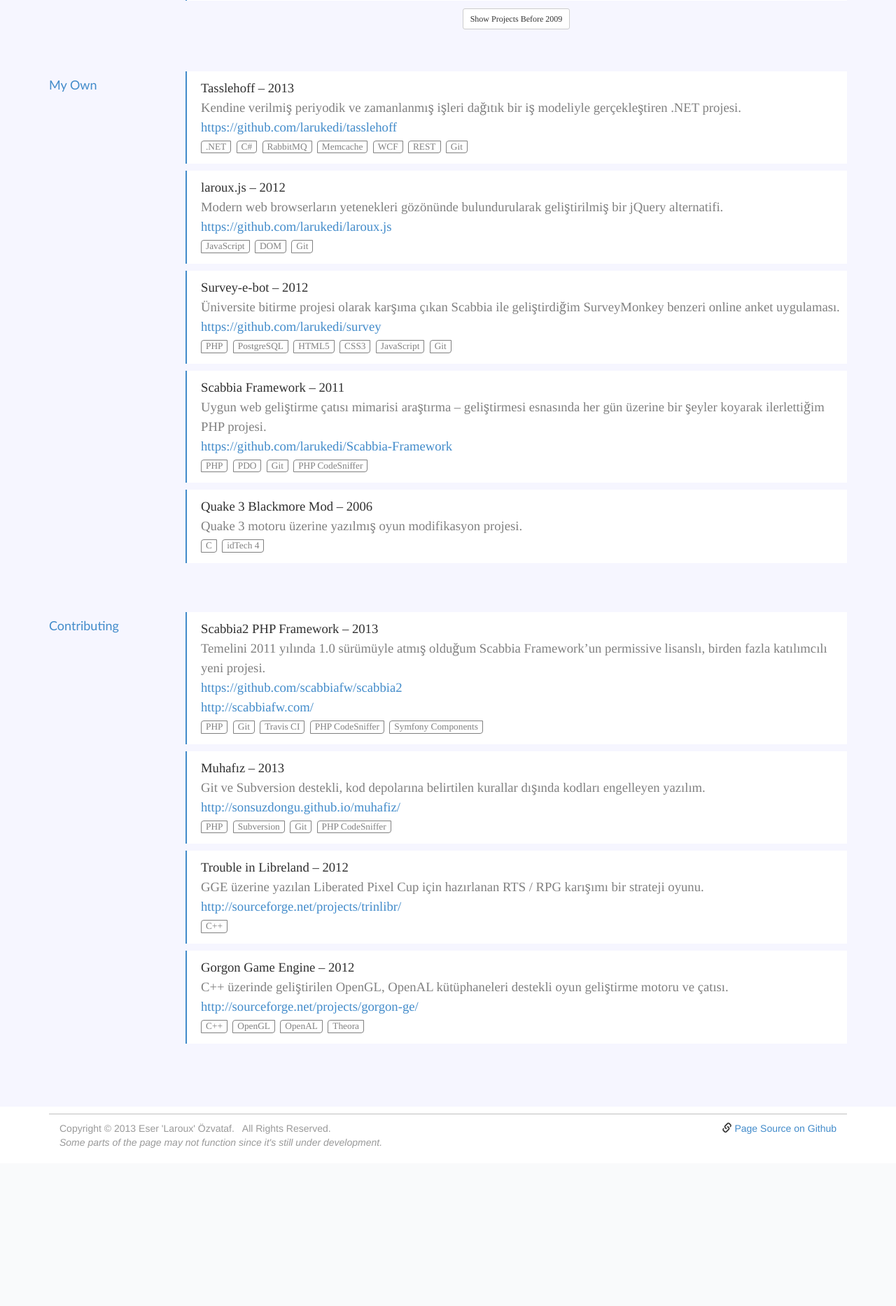
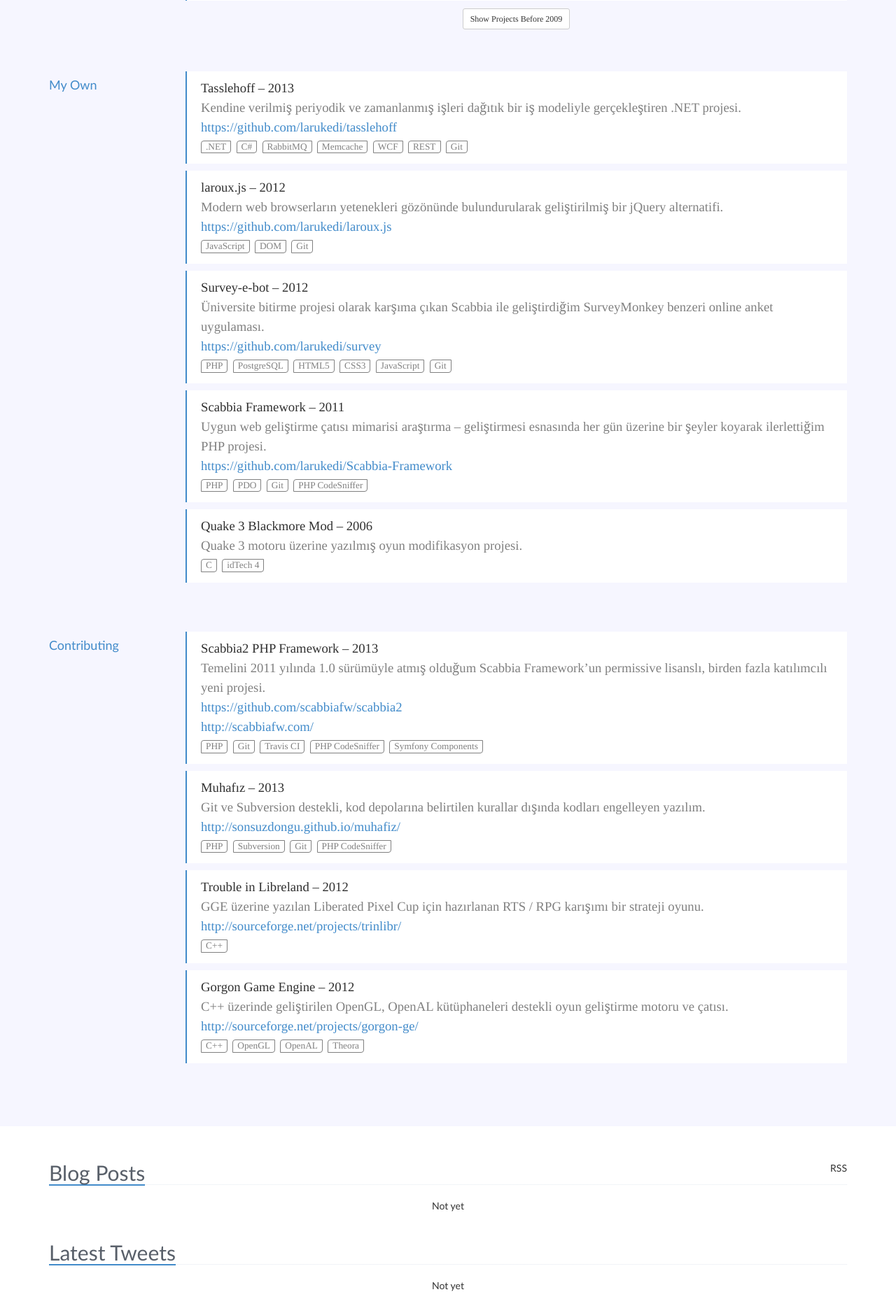
Before and after one commit to eser/personal-homepage, a PHP site: page / in a window 1280 px wide. Shown: the part 4444-6311 px from the top of the page at 70% size. Before the commit the page ends 6085 px from the top, so only its background shows below. Run offline with PHP 8.4, Linux system fonts and the light colour scheme.

Commit message:
* typography fixes. * missing sections.

```diff
--- a/assets/css/style.css
+++ b/assets/css/style.css
@@ -96,8 +96,11 @@ body {
     background-color: #F6F6FF;
 }
 
+body, h1, h2, h3, h4, h5, h6, .h1, .h2, .h3, .h4, .h5, .h6 {
+    font-family: 'Lato', 'Helvetica', 'Arial', sans-serif !important;
+}
+
 .xheader {
-    font-family: 'Lato', 'Helvetica', 'Arial', sans-serif;
     border-bottom: 1px dotted #E4E9F0;
     margin: 40px 0px 20px 0px;
 }
@@ -112,10 +115,6 @@ body {
     display: inline-block;
     margin: 0 0 -2px 0;
     color: #585f69;
-}
-
-.xtitle {
-    font-family: 'Lato', 'Helvetica', 'Arial', sans-serif;
 }
 
 .xrow, .xtext, .xlist {
@@ -172,7 +171,7 @@ body {
 
 .p-item {
     margin: 0 0 10px 0;
-    padding: 10px 0 10px 20px;
+    padding: 10px 20px 10px 20px;
     border-left: 2px solid #428BCA;
     background: #FFFFFF;
 }
--- a/index.php
+++ b/index.php
@@ -25,12 +25,11 @@
                         <span class="icon-bar"></span>
                         <span class="icon-bar"></span>
                     </button>
-                    <a class="navbar-brand custom-navbar-brand xscroll-link" href="#">eser.ozvataf.com</a>
+                    <a class="navbar-brand custom-navbar-brand xscroll-link" href="#body">eser.ozvataf.com</a>
                 </div>
 
                 <div class="navbar-collapse collapse">
                     <ul class="nav navbar-nav">
-                        <li class="active"><a href="#body" class="xscroll-link">Frontpage</a></li>
                         <li class="dropdown">
                             <a href="#" class="dropdown-toggle" data-toggle="dropdown">About <b class="caret"></b></a>
                             <ul class="dropdown-menu">
@@ -328,10 +327,10 @@
                         <div class="col-xs-12">
                             <div class="xheader">
                                 <div class="row">
-                                    <div class="col-xs-8">
+                                    <div class="col-xs-4">
                                         <h2><a href="#projects" class="xscroll-link">Projects</a></h2>
                                     </div>
-                                    <div id="p-filter" class="col-xs-4 text-right">
+                                    <div id="p-filter" class="col-xs-8 text-right">
                                         <a href="#projects" rel="all" class="btn btn-default btn-sm btn-act">All Projects</a>
                                         <a href="#projects" rel="freesoftware" class="btn btn-default btn-sm">Free Software</a>
                                         <a href="#projects" rel="microsoft" class="btn btn-default btn-sm">Microsoft</a>
@@ -747,13 +746,60 @@
             </div>
         </section>
 
-        <!--
         <section id="socialmedia" class="xanchor">
+            <div class="custom-section">
+                <div class="container">
+                    <div id="socialmedia-blogposts" class="row xanchor">
+                        <div class="col-xs-12">
+                            <div class="xheader">
+                                <div class="row">
+                                    <div class="col-xs-4">
+                                        <h2><a href="#socialmedia-blogposts" class="xscroll-link">Blog Posts</a></h2>
+                                    </div>
+                                    <div id="p-filter" class="col-xs-8 text-right">
+                                        <a href="#socialmedia-blogposts">RSS</a>
+                                    </div>
+                                </div>
+                            </div>
+
+                            <div class="text-center">
+                                Not yet
+                            </div>
+                        </div>
+                    </div>
+
+                    <div id="socialmedia-tweets" class="row xanchor">
+                        <div class="col-xs-12">
+                            <div class="xheader">
+                                <h2><a href="#socialmedia-tweets" class="xscroll-link">Latest Tweets</a></h2>
+                            </div>
+
+                            <div class="text-center">
+                                Not yet
+                            </div>
+                        </div>
+                    </div>
+                </div>
+            </div>
         </section>
 
-        <section id="contact" class="xanchor>
+        <section id="contact" class="xanchor">
+            <div class="custom-section custom-section-gray">
+                <div class="container">
+                    <div class="row xanchor">
+                        <div class="col-xs-12">
+                            <div class="xheader">
+                                <h2><a href="#contact" class="xscroll-link">Contact</a></h2>
+                            </div>
+
+                            <div class="text-center">
+                                Not yet
+                            </div>
+                        </div>
+                    </div>
+                </div>
+            </div>
         </section>
-        -->
 
         <footer class="custom-footer">
             <div class="container">
```
